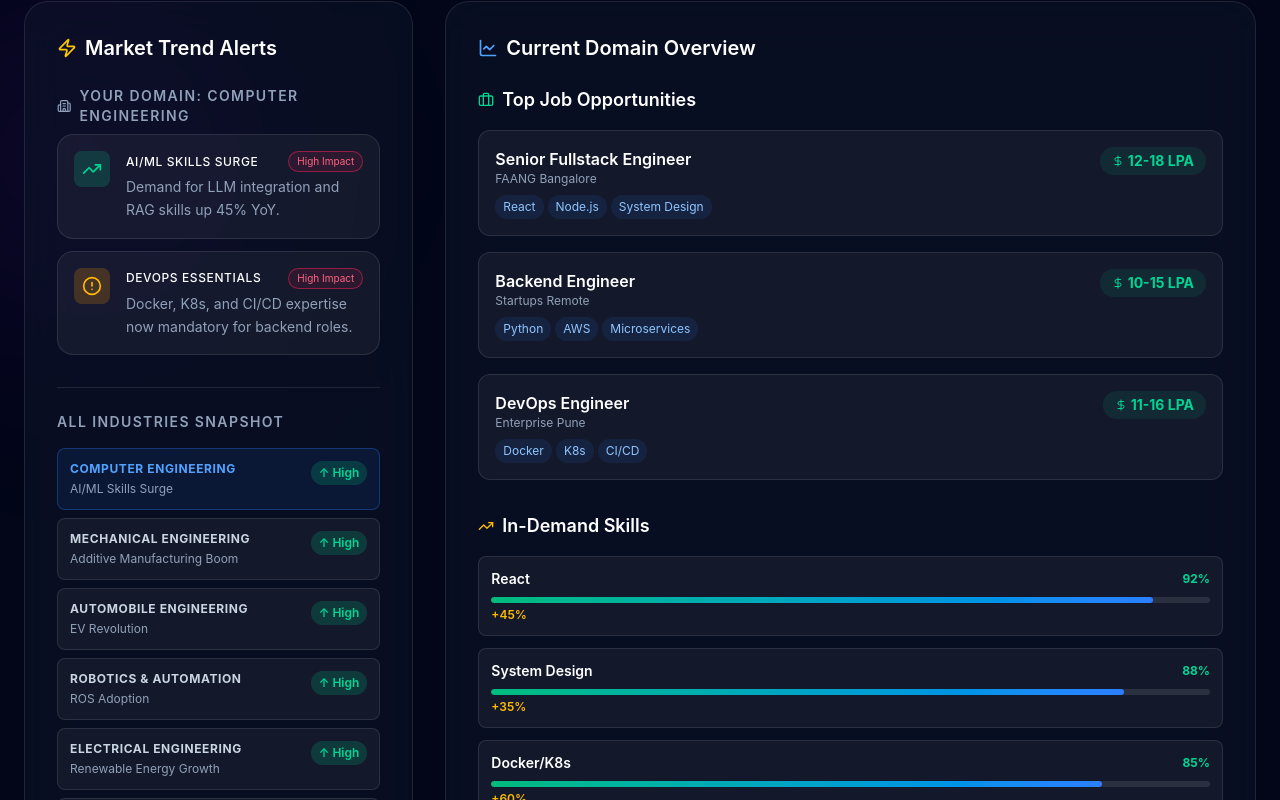
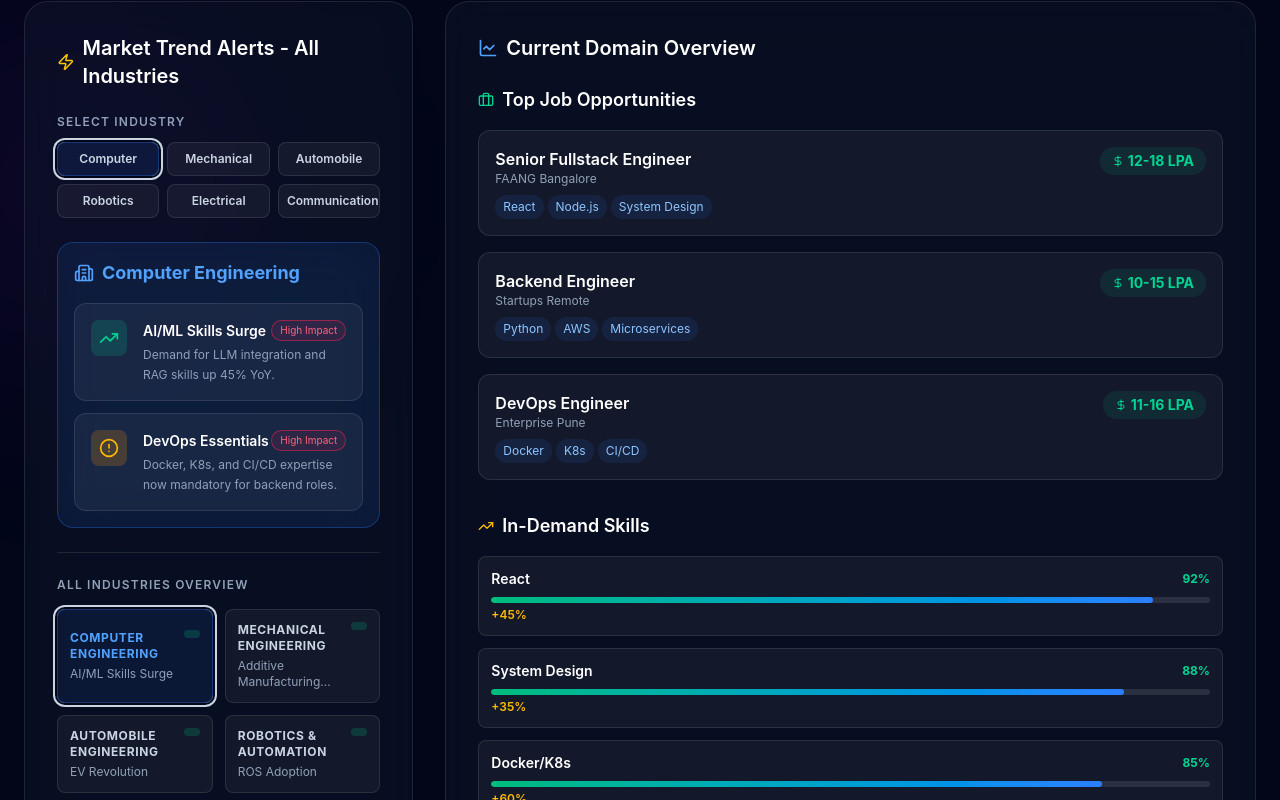
Before and after one commit to Varun-317/TECH-TITANS, a React (Vite) app: page / in a window 1280 px wide. Shown: the part 5260-6060 px from the top of the page. Built offline with nearby package versions, Linux system fonts and the light colour scheme.

Commit message:
feat: update TrendAlerts to display all industries with interactive selector and color-coded alerts

```diff
--- a/src/components/TrendAlerts.jsx
+++ b/src/components/TrendAlerts.jsx
@@ -1,159 +1,265 @@
-import React from 'react';
-import { motion } from 'framer-motion';
-import { TrendingUp, TrendingDown, AlertCircle, Zap, Building2 } from 'lucide-react';
-import { jobMarketData } from '../data/courseResources';
+import React, { useState } from "react";
+import { motion } from "framer-motion";
+import {
+    TrendingUp,
+    TrendingDown,
+    AlertCircle,
+    Zap,
+    Building2,
+} from "lucide-react";
+import { jobMarketData } from "../data/courseResources";
 
 const industryAlerts = {
     "Computer Engineering": [
         {
             id: 1,
-            title: 'AI/ML Skills Surge',
-            description: 'Demand for LLM integration and RAG skills up 45% YoY.',
-            type: 'up',
-            impact: 'High',
+            title: "AI/ML Skills Surge",
+            description: "Demand for LLM integration and RAG skills up 45% YoY.",
+            type: "up",
+            impact: "High",
         },
         {
             id: 2,
-            title: 'DevOps Essentials',
-            description: 'Docker, K8s, and CI/CD expertise now mandatory for backend roles.',
-            type: 'alert',
-            impact: 'High',
+            title: "DevOps Essentials",
+            description:
+                "Docker, K8s, and CI/CD expertise now mandatory for backend roles.",
+            type: "alert",
+            impact: "High",
         },
     ],
     "Mechanical Engineering": [
         {
             id: 1,
-            title: 'Additive Manufacturing Boom',
-            description: '3D printing and AM skills demand increased by 50% in manufacturing.',
-            type: 'up',
-            impact: 'High',
+            title: "Additive Manufacturing Boom",
+            description:
+                "3D printing and AM skills demand increased by 50% in manufacturing.",
+            type: "up",
+            impact: "High",
         },
         {
             id: 2,
-            title: 'CAD Modernization',
-            description: 'Cloud-based CAD tools (Fusion 360, Onshape) replacing traditional software.',
-            type: 'trend',
-            impact: 'Medium',
+            title: "CAD Modernization",
+            description:
+                "Cloud-based CAD tools (Fusion 360, Onshape) replacing traditional software.",
+            type: "trend",
+            impact: "Medium",
         },
     ],
     "Automobile Engineering": [
         {
             id: 1,
-            title: 'EV Revolution',
-            description: 'Electric vehicle powertrain skills demand up 80% as industry shifts.',
-            type: 'up',
-            impact: 'High',
+            title: "EV Revolution",
+            description:
+                "Electric vehicle powertrain skills demand up 80% as industry shifts.",
+            type: "up",
+            impact: "High",
         },
         {
             id: 2,
-            title: 'Autonomous Systems Boom',
-            description: 'ADAS and autonomous driving skills critical for competitive edge.',
-            type: 'alert',
-            impact: 'High',
+            title: "Autonomous Systems Boom",
+            description:
+                "ADAS and autonomous driving skills critical for competitive edge.",
+            type: "alert",
+            impact: "High",
         },
     ],
     "Robotics & Automation": [
         {
             id: 1,
-            title: 'ROS Adoption',
-            description: 'ROS 2 and middleware adoption at all-time high in robotics industry.',
-            type: 'up',
-            impact: 'High',
+            title: "ROS Adoption",
+            description:
+                "ROS 2 and middleware adoption at all-time high in robotics industry.",
+            type: "up",
+            impact: "High",
         },
         {
             id: 2,
-            title: 'Computer Vision Essential',
-            description: 'YOLO, OpenCV expertise now baseline for robotics engineers.',
-            type: 'alert',
-            impact: 'Medium',
+            title: "Computer Vision Essential",
+            description: "YOLO, OpenCV expertise now baseline for robotics engineers.",
+            type: "alert",
+            impact: "Medium",
         },
     ],
     "Electrical Engineering": [
         {
             id: 1,
-            title: 'Renewable Energy Growth',
-            description: 'Solar and wind energy systems engineering roles increased by 35%.',
-            type: 'up',
-            impact: 'High',
+            title: "Renewable Energy Growth",
+            description:
+                "Solar and wind energy systems engineering roles increased by 35%.",
+            type: "up",
+            impact: "High",
         },
         {
             id: 2,
-            title: 'FPGA Demand Rising',
-            description: 'Verilog and FPGA design skills crucial for embedded systems.',
-            type: 'trend',
-            impact: 'Medium',
+            title: "FPGA Demand Rising",
+            description:
+                "Verilog and FPGA design skills crucial for embedded systems.",
+            type: "trend",
+            impact: "Medium",
         },
     ],
     "Communication Engineering": [
         {
             id: 1,
-            title: '5G Infrastructure',
-            description: '5G network deployment creating 75% surge in demand for specialists.',
-            type: 'up',
-            impact: 'High',
+            title: "5G Infrastructure",
+            description:
+                "5G network deployment creating 75% surge in demand for specialists.",
+            type: "up",
+            impact: "High",
         },
         {
             id: 2,
-            title: 'RF Design Innovation',
-            description: 'Advanced antenna design and SDR technologies gaining traction.',
-            type: 'trend',
-            impact: 'Medium',
+            title: "RF Design Innovation",
+            description:
+                "Advanced antenna design and SDR technologies gaining traction.",
+            type: "trend",
+            impact: "Medium",
         },
-    ]
+    ],
+};
+
+const industryColors = {
+    "Computer Engineering": {
+        bg: "bg-blue-500/10",
+        border: "border-blue-500/30",
+        text: "text-blue-400",
+    },
+    "Mechanical Engineering": {
+        bg: "bg-purple-500/10",
+        border: "border-purple-500/30",
+        text: "text-purple-400",
+    },
+    "Automobile Engineering": {
+        bg: "bg-emerald-500/10",
+        border: "border-emerald-500/30",
+        text: "text-emerald-400",
+    },
+    "Robotics & Automation": {
+        bg: "bg-amber-500/10",
+        border: "border-amber-500/30",
+        text: "text-amber-400",
+    },
+    "Electrical Engineering": {
+        bg: "bg-red-500/10",
+        border: "border-red-500/30",
+        text: "text-red-400",
+    },
+    "Communication Engineering": {
+        bg: "bg-cyan-500/10",
+        border: "border-cyan-500/30",
+        text: "text-cyan-400",
+    },
 };
 
 const TrendAlerts = ({ userProfile }) => {
-    const domain = userProfile?.domain || "Computer Engineering";
-    const currentAlerts = industryAlerts[domain] || industryAlerts["Computer Engineering"];
+    const [selectedIndustry, setSelectedIndustry] = useState(
+        userProfile?.domain || "Computer Engineering"
+    );
     const allDomains = Object.keys(industryAlerts);
+
+    const renderAlertIcon = (type) => {
+        if (type === "up") return <TrendingUp className="w-5 h-5" />;
+        if (type === "down") return <TrendingDown className="w-5 h-5" />;
+        if (type === "alert") return <AlertCircle className="w-5 h-5" />;
+        return <Zap className="w-5 h-5" />;
+    };
+
+    const getAlertBgColor = (type) => {
+        if (type === "up") return "bg-emerald-500/20 text-emerald-400";
+        if (type === "down") return "bg-rose-500/20 text-rose-400";
+        if (type === "alert") return "bg-amber-500/20 text-amber-400";
+        return "bg-blue-500/20 text-blue-400";
+    };
+
+    const getImpactBgColor = (impact) => {
+        if (impact === "High")
+            return "border-rose-500/50 text-rose-400 bg-rose-500/10";
+        if (impact === "Medium")
+            return "border-amber-500/50 text-amber-400 bg-amber-500/10";
+        return "border-blue-500/50 text-blue-400 bg-blue-500/10";
+    };
+
+    const selectedAlerts = industryAlerts[selectedIndustry] || [];
+    const colors = industryColors[selectedIndustry];
 
     return (
         <div className="space-y-6">
             <h3 className="text-xl font-semibold text-white mb-6 flex items-center gap-2">
                 <Zap className="w-5 h-5 text-yellow-400" />
-                Market Trend Alerts
+                Market Trend Alerts - All Industries
             </h3>
 
-            {/* Current Industry Alerts */}
+            {/* Industry Selector Tabs */}
             <div className="space-y-3">
-                <div className="text-sm text-slate-400 font-semibold uppercase tracking-widest mb-2 flex items-center gap-2">
-                    <Building2 className="w-4 h-4" />
-                    Your Domain: {domain}
+                <p className="text-xs text-slate-400 font-semibold uppercase tracking-widest">
+                    Select Industry
+                </p>
+                <div className="grid grid-cols-2 md:grid-cols-3 gap-2">
+                    {allDomains.map((industry) => (
+                        <motion.button
+                            key={industry}
+                            onClick={() => setSelectedIndustry(industry)}
+                            whileHover={{ scale: 1.02 }}
+                            whileTap={{ scale: 0.95 }}
+                            className={`p-2 rounded-lg border text-xs font-semibold text-center transition-all ${
+                                selectedIndustry === industry
+                                    ? `${industryColors[industry].bg} ${industryColors[industry].border} ring-2 ring-offset-2 ring-offset-slate-950`
+                                    : "bg-white/5 border-white/10 hover:bg-white/10"
+                            }`}
+                        >
+                            {industry.split(" ")[0]}
+                        </motion.button>
+                    ))}
                 </div>
-                {currentAlerts.map((alert, index) => (
+            </div>
+
+            {/* Selected Industry Alerts */}
+            <motion.div
+                key={selectedIndustry}
+                initial={{ opacity: 0, y: 10 }}
+                animate={{ opacity: 1, y: 0 }}
+                transition={{ duration: 0.2 }}
+                className={`p-4 rounded-2xl border backdrop-blur-xl ${colors.bg} ${colors.border}`}
+            >
+                <div className="flex items-center gap-2 mb-4">
+                    <Building2 className={`w-5 h-5 ${colors.text}`} />
+                    <h4 className={`font-bold text-lg ${colors.text}`}>
+                        {selectedIndustry}
+                    </h4>
+                </div>
+
+                <div className="space-y-3">
+                    {selectedAlerts.map((alert, index) => (
                         <motion.div
                             key={alert.id}
                             initial={{ opacity: 0, x: -20 }}
                             whileInView={{ opacity: 1, x: 0 }}
                             transition={{ delay: index * 0.1 }}
                             viewport={{ once: true }}
-                        className="bg-white/5 border border-white/10 p-4 rounded-2xl hover:bg-white/10 transition-colors group"
+                            className="bg-white/5 border border-white/10 p-4 rounded-xl hover:bg-white/10 transition-colors group"
                         >
                             <div className="flex items-start gap-4">
-                            <div className={`p-2 rounded-lg ${alert.type === 'up' ?
-                                'bg-emerald-500/20 text-emerald-400' :
-                                alert.type === 'down' ? 'bg-rose-500/20 text-rose-400' :
-                                alert.type === 'alert' ? 'bg-amber-500/20 text-amber-400' :
-                                'bg-blue-500/20 text-blue-400'
-                            }`}>
-                                {alert.type === 'up' && <TrendingUp className="w-5 h-5" />}
-                                {alert.type === 'down' && <TrendingDown className="w-5 h-5" />}
-                                {alert.type === 'alert' && <AlertCircle className="w-5 h-5" />}
-                                {alert.type === 'trend' && <Zap className="w-5 h-5" />}
+                                <div
+                                    className={`p-2 rounded-lg ${getAlertBgColor(
+                                        alert.type
+                                    )}`}
+                                >
+                                    {renderAlertIcon(alert.type)}
                                 </div>
                                 <div className="flex-1">
                                     <div className="flex items-center justify-between mb-1">
-                                    <h4 className="font-medium text-white group-hover:text-blue-400 transition-colors uppercase text-xs tracking-wider">
+                                        <h5 className="font-semibold text-white group-hover:text-blue-400 transition-colors text-sm">
                                             {alert.title}
-                                    </h4>
-                                    <span className={`text-[10px] px-2 py-0.5 rounded-full border ${alert.impact === 'High' ? 'border-rose-500/50 text-rose-400 bg-rose-500/10' :
-                                        alert.impact === 'Medium' ? 'border-amber-500/50 text-amber-400 bg-amber-500/10' :
-                                        'border-blue-500/50 text-blue-400 bg-blue-500/10'
-                                    }`}>
+                                        </h5>
+                                        <span
+                                            className={`text-[10px] px-2 py-0.5 rounded-full border ${getImpactBgColor(
+                                                alert.impact
+                                            )}`}
+                                        >
                                             {alert.impact} Impact
                                         </span>
                                     </div>
-                                <p className="text-sm text-slate-400 leading-relaxed">
+                                    <p className="text-xs text-slate-400 leading-relaxed">
                                         {alert.description}
                                     </p>
                                 </div>
@@ -161,37 +267,61 @@ const TrendAlerts = ({ userProfile }) => {
                         </motion.div>
                     ))}
                 </div>
+            </motion.div>
 
-            {/* All Industries Overview */}
-            <div className="mt-8 pt-6 border-t border-white/10">
-                <div className="text-sm text-slate-400 font-semibold uppercase tracking-widest mb-4">
-                    All Industries Snapshot
-                </div>
-                <div className="space-y-2">
+            {/* All Industries Quick Overview */}
+            <div className="mt-6 pt-6 border-t border-white/10">
+                <p className="text-xs text-slate-400 font-semibold uppercase tracking-widest mb-4">
+                    All Industries Overview
+                </p>
+                <div className="grid grid-cols-1 md:grid-cols-2 gap-3">
                     {allDomains.map((ind, idx) => {
                         const alerts = industryAlerts[ind];
                         const topAlert = alerts[0];
+                        const colors = industryColors[ind];
+                        const isSelected = selectedIndustry === ind;
+
                         return (
-                            <motion.div
+                            <motion.button
                                 key={idx}
+                                onClick={() => setSelectedIndustry(ind)}
                                 initial={{ opacity: 0, y: 10 }}
                                 whileInView={{ opacity: 1, y: 0 }}
                                 transition={{ delay: idx * 0.05 }}
                                 viewport={{ once: true }}
-                                className={`p-3 rounded-lg border transition-all ${domain === ind ? 'bg-blue-500/10 border-blue-500/30' : 'bg-white/5 border-white/10 hover:bg-white/10'}`}
+                                whileHover={{ scale: 1.02 }}
+                                className={`p-3 rounded-lg border transition-all text-left cursor-pointer ${
+                                    isSelected
+                                        ? `${colors.bg} ${colors.border} ring-2 ring-offset-2 ring-offset-slate-950`
+                                        : "bg-white/5 border-white/10 hover:bg-white/10"
+                                }`}
                             >
                                 <div className="flex items-start justify-between">
                                     <div className="flex-1">
-                                        <p className={`text-xs font-bold uppercase tracking-wider ${domain === ind ? 'text-blue-400' : 'text-slate-300'}`}>
+                                        <p
+                                            className={`text-xs font-bold uppercase tracking-wider ${
+                                                isSelected ? colors.text : "text-slate-300"
+                                            }`}
+                                        >
                                             {ind}
                                         </p>
-                                        <p className="text-xs text-slate-400 mt-1">{topAlert.title}</p>
+                                        <p className="text-xs text-slate-400 mt-1 line-clamp-2">
+                                            {topAlert.title}
+                                        </p>
                                     </div>
-                                    <div className={`text-xs px-2 py-1 rounded-full font-semibold ${topAlert.type === 'up' ? 'bg-emerald-500/20 text-emerald-400' : topAlert.type === 'alert' ? 'bg-amber-500/20 text-amber-400' : 'bg-blue-500/20 text-blue-400'}`}>
-                                        {topAlert.type === 'up' ? '↑ High' : topAlert.type === 'alert' ? '! Alert' : '→ Trend'}
+                                    <div
+                                        className={`text-xs px-2 py-1 rounded-full font-semibold flex-shrink-0 ml-2 ${getAlertBgColor(
+                                            topAlert.type
+                                        )}`}
+                                    >
+                                        {topAlert.type === "up"
+                                            ? ""
+                                            : topAlert.type === "alert"
+                                            ? "!"
+                                            : ""}
                                     </div>
                                 </div>
-                            </motion.div>
+                            </motion.button>
                         );
                     })}
                 </div>
```
Lines whose indentation alone changed are shown as unchanged.
